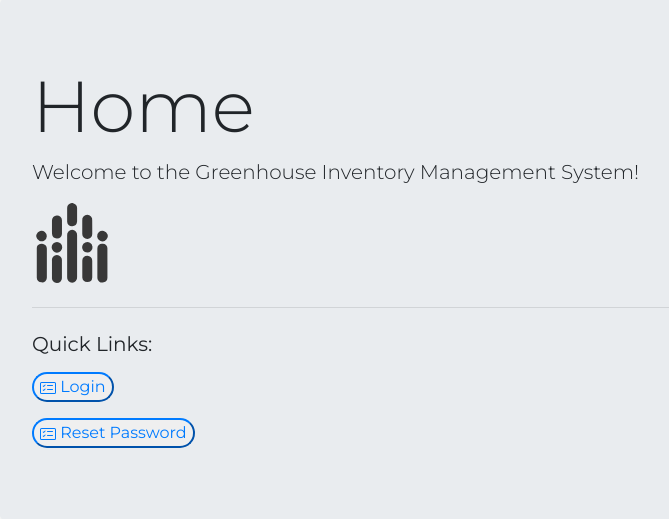
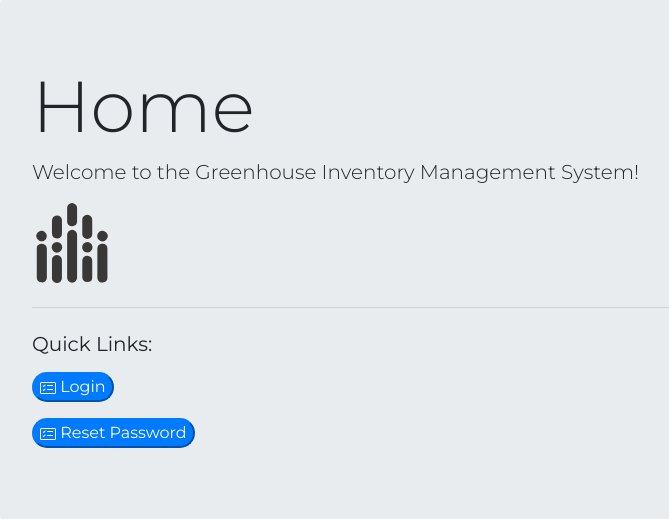
Before and after one commit to emoose1/Greenhouse_IMS, a Django app: page / in a window 1280 px wide. Shown: the part 78-597 px from the top of the page, without its empty margins (85-754 px from the left). Run offline with Django 3.2, Linux system fonts and the light colour scheme; some libraries are stand-ins or nearby versions.

Commit message:
misc UI updates
UI updates to home and inventory pages

```diff
--- a/templates/ims/home.html
+++ b/templates/ims/home.html
@@ -46,7 +46,7 @@
             </a>
             {% else %}
             <a href="{% url 'login' %}">
-                <button class="btn-outline-primary rounded-pill" type="button" data-toggle="collapse" data-target="#detailCollapse" aria-expanded="true" aria-controls="collapseOne">
+                <button class="btn-primary rounded-pill" type="button" data-toggle="collapse" data-target="#detailCollapse" aria-expanded="true" aria-controls="collapseOne">
                     <svg class="bi bi-card-checklist" width="1em" height="1em" viewBox="0 0 16 16" fill="currentColor" xmlns="http://www.w3.org/2000/svg">
                         <path fill-rule="evenodd" d="M14.5 3h-13a.5.5 0 00-.5.5v9a.5.5 0 00.5.5h13a.5.5 0 00.5-.5v-9a.5.5 0 00-.5-.5zm-13-1A1.5 1.5 0 000 3.5v9A1.5 1.5 0 001.5 14h13a1.5 1.5 0 001.5-1.5v-9A1.5 1.5 0 0014.5 2h-13z" clip-rule="evenodd"/>
                         <path fill-rule="evenodd" d="M7 5.5a.5.5 0 01.5-.5h5a.5.5 0 010 1h-5a.5.5 0 01-.5-.5zm-1.496-.854a.5.5 0 010 .708l-1.5 1.5a.5.5 0 01-.708 0l-.5-.5a.5.5 0 11.708-.708l.146.147 1.146-1.147a.5.5 0 01.708 0zM7 9.5a.5.5 0 01.5-.5h5a.5.5 0 010 1h-5a.5.5 0 01-.5-.5zm-1.496-.854a.5.5 0 010 .708l-1.5 1.5a.5.5 0 01-.708 0l-.5-.5a.5.5 0 01.708-.708l.146.147 1.146-1.147a.5.5 0 01.708 0z" clip-rule="evenodd"/>
@@ -55,7 +55,7 @@
                 </button>
             </a>
             <a href="{% url 'ims:reset-password' %}">
-                <button class="btn-outline-primary rounded-pill" type="button" data-toggle="collapse" data-target="#detailCollapse" aria-expanded="true" aria-controls="collapseOne">
+                <button class="btn-primary rounded-pill" type="button" data-toggle="collapse" data-target="#detailCollapse" aria-expanded="true" aria-controls="collapseOne">
                     <svg class="bi bi-card-checklist" width="1em" height="1em" viewBox="0 0 16 16" fill="currentColor" xmlns="http://www.w3.org/2000/svg">
                         <path fill-rule="evenodd" d="M14.5 3h-13a.5.5 0 00-.5.5v9a.5.5 0 00.5.5h13a.5.5 0 00.5-.5v-9a.5.5 0 00-.5-.5zm-13-1A1.5 1.5 0 000 3.5v9A1.5 1.5 0 001.5 14h13a1.5 1.5 0 001.5-1.5v-9A1.5 1.5 0 0014.5 2h-13z" clip-rule="evenodd"/>
                         <path fill-rule="evenodd" d="M7 5.5a.5.5 0 01.5-.5h5a.5.5 0 010 1h-5a.5.5 0 01-.5-.5zm-1.496-.854a.5.5 0 010 .708l-1.5 1.5a.5.5 0 01-.708 0l-.5-.5a.5.5 0 11.708-.708l.146.147 1.146-1.147a.5.5 0 01.708 0zM7 9.5a.5.5 0 01.5-.5h5a.5.5 0 010 1h-5a.5.5 0 01-.5-.5zm-1.496-.854a.5.5 0 010 .708l-1.5 1.5a.5.5 0 01-.708 0l-.5-.5a.5.5 0 01.708-.708l.146.147 1.146-1.147a.5.5 0 01.708 0z" clip-rule="evenodd"/>
```
Also changed, not shown: templates/ims/inventory.html (+5 -5 lines).
